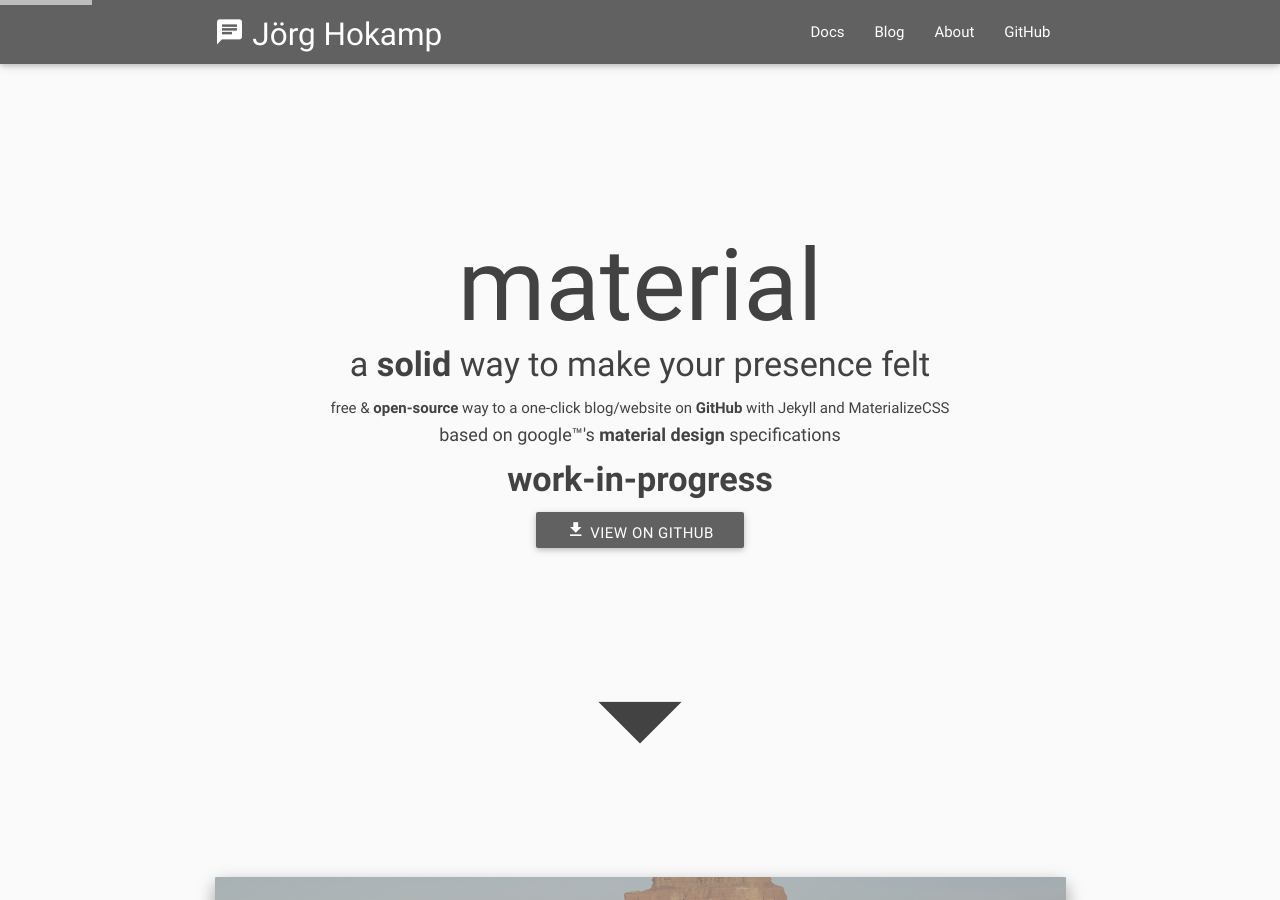
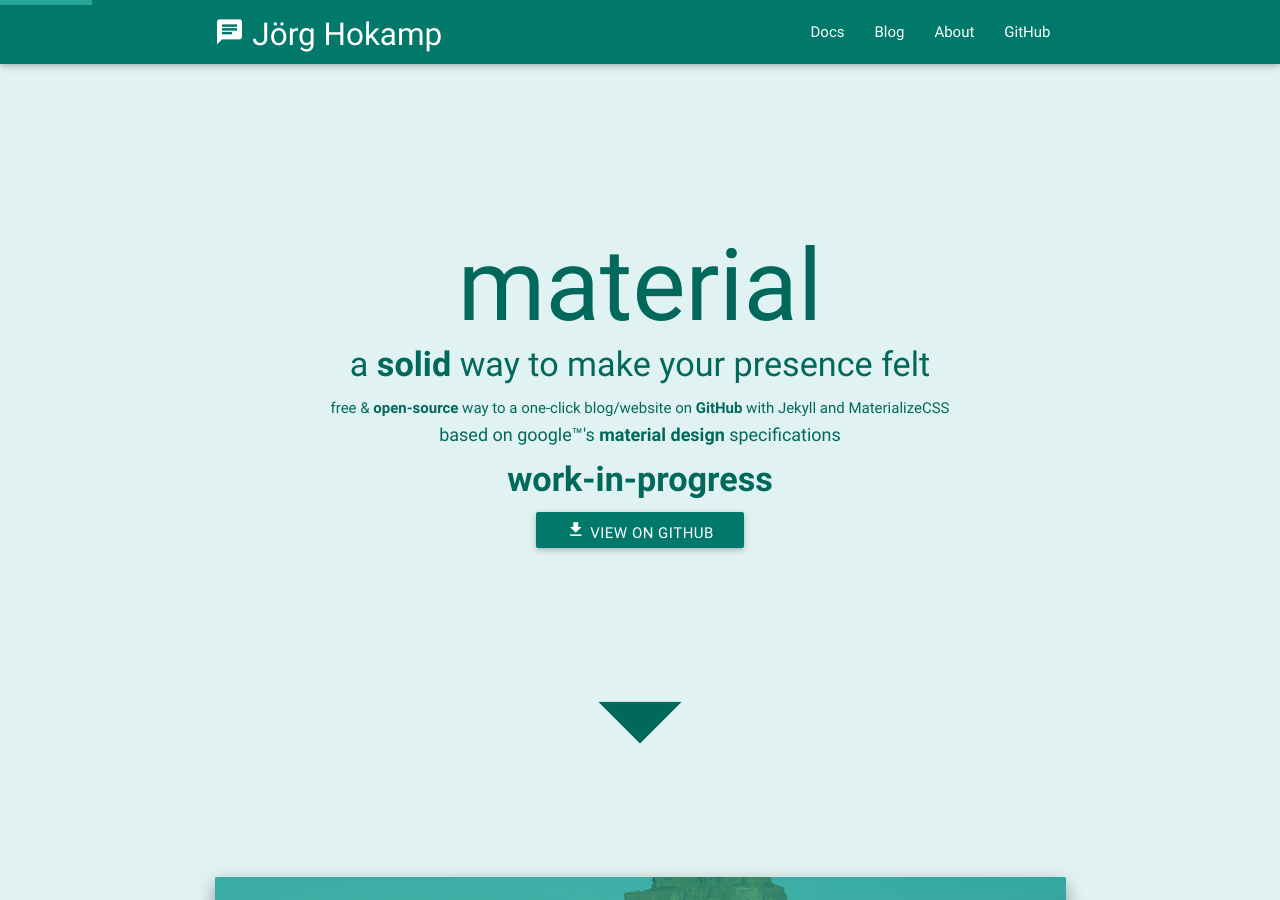
Before and after one commit to jhokamp/jhokamp.github.io, a Jekyll site: the page built from index.html, in a window 1280 px wide and 900 px high. Built offline with Jekyll 4.4.1, drawn with Linux system fonts in a browser that asks for light colours.

Commit message:
Update _config.yml

```diff
--- a/_config.yml
+++ b/_config.yml
@@ -8,7 +8,7 @@
 url: "http://jhokamp.github.io" # the base hostname & protocol for your site
 twitter_username: hamburgkind
 github_username:  jhokamp
-css: "grey"
+css: "teal"
 
 # Build settings
 markdown: kramdown
```
